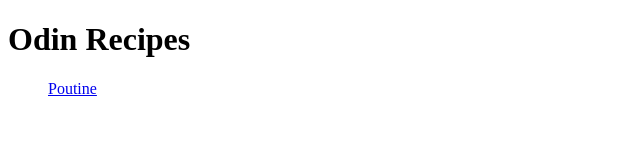
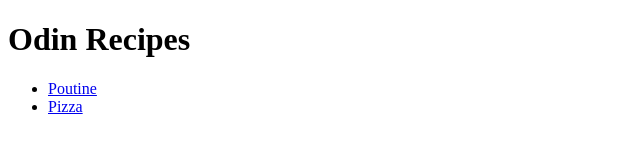
Before and after one commit to funkhouser2000/odin-recipes, a plain HTML site: page index.html in a window 1280 px wide. Shown: the full height of the page, 0-640 px from the left. Drawn offline with Linux system fonts and the light colour scheme.

Commit message:
Add pizza recipe to homepage

```diff
--- a/index.html
+++ b/index.html
@@ -12,7 +12,8 @@
     <h1>Odin Recipes</h1>
 
     <ul>
-        <a href="recipes/poutine.html">Poutine</a>
+        <li><a href="recipes/poutine.html">Poutine</a></li>
+        <li><a href="recipes/pizza.html">Pizza</a></li>
     </ul>
 
 
```
